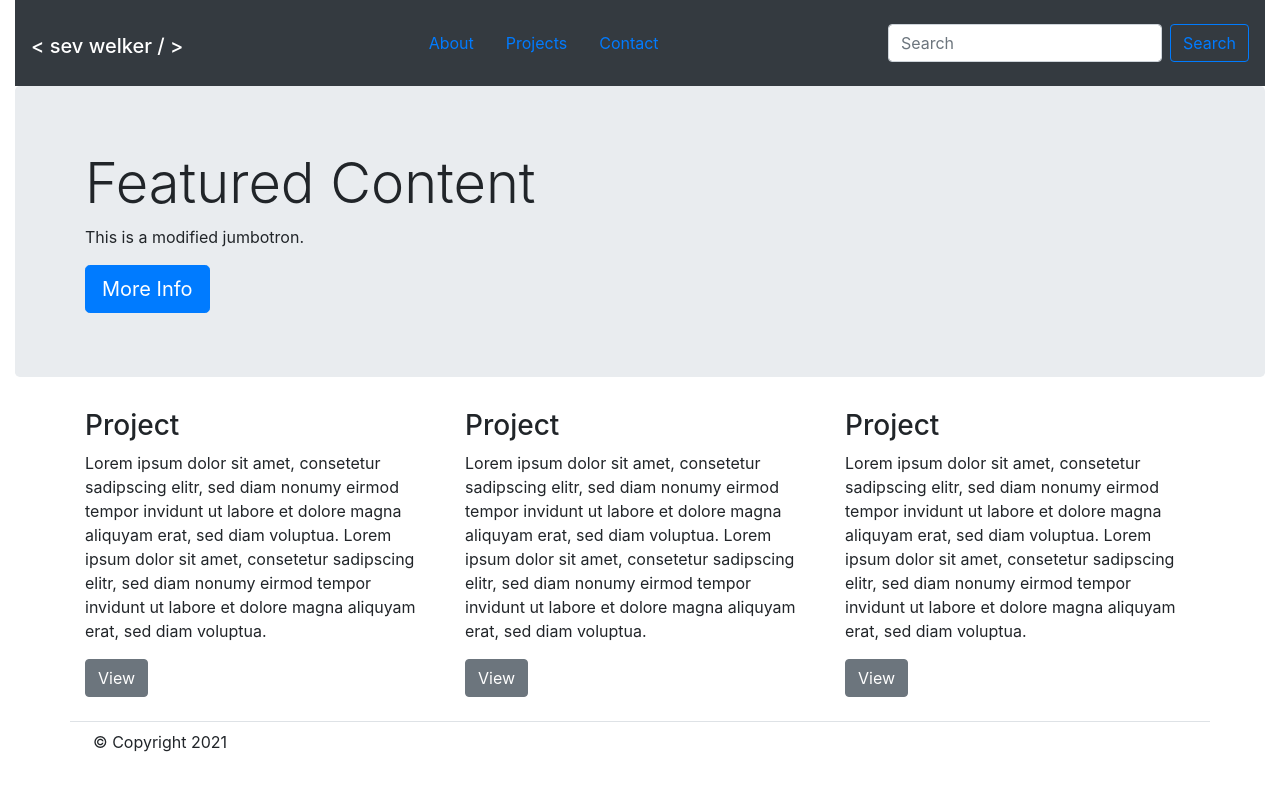
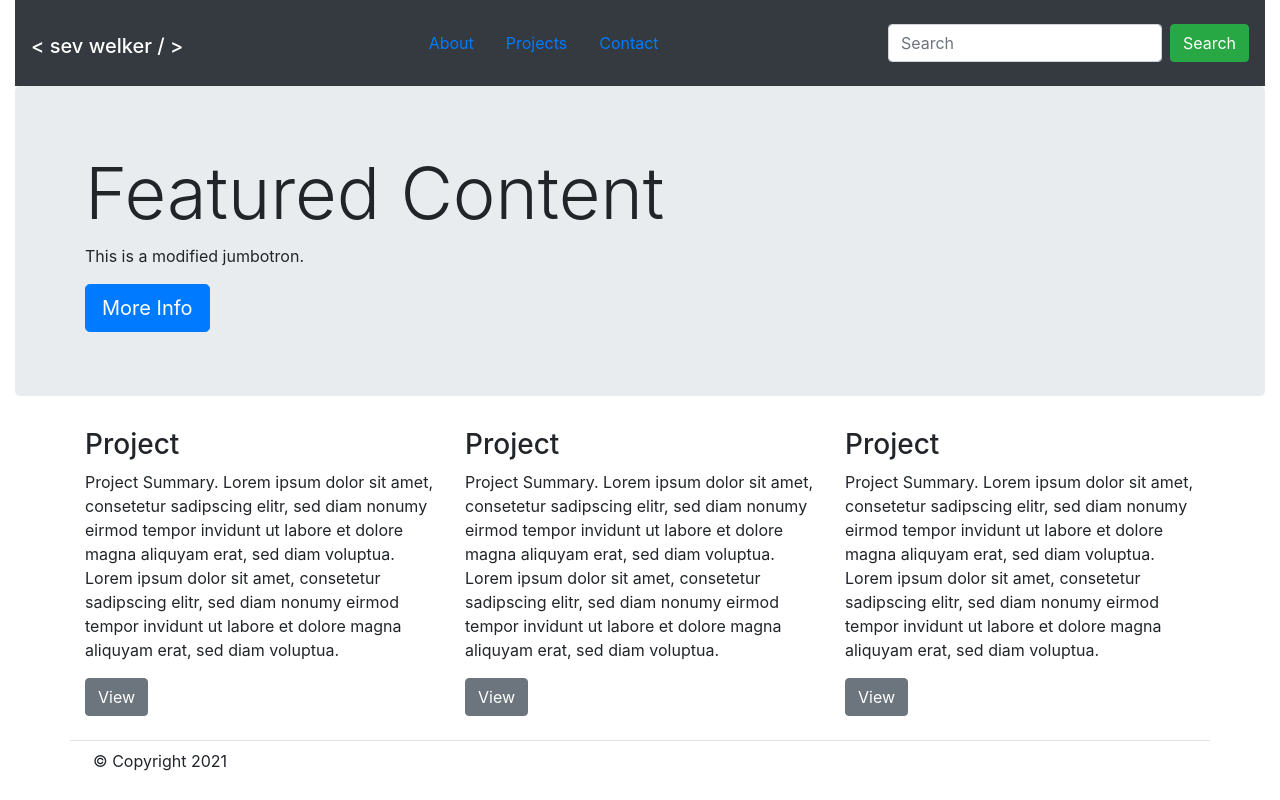
Before and after one commit to sevrinn/bootstrap, a plain HTML site: page index.html in a window 1280 px wide. Drawn offline with nearby package versions, Linux system fonts and the light colour scheme.

Commit message:
added btn-success class to search form button

```diff
--- a/index.html
+++ b/index.html
@@ -39,13 +39,13 @@
 
 					<form action="GET" class="form-inline my-2">
 						<input type="search" placeholder="Search" aria-label="Search" class="form-control mr-sm-2">
-						<button class="btn btn-outline-primary my-2" type="submit">Search</button>
+						<button class="btn btn-success my-2" type="submit">Search</button>
 					</form>
 
       </nav>
 			<div class="jumbotron">
 				<div class="container">
-					<h2 class="display-4">Featured Content</h2>
+					<h2 class="display-3">Featured Content</h2>
 					<p>This is a modified jumbotron.</p>
 					<button type="button" class="btn btn-primary btn-lg">More Info</button>
 				</div>
@@ -56,17 +56,17 @@
 				<div class="row">
 					<div class="col-sm-4">
 						<h3>Project</h3>
-						<p>Lorem ipsum dolor sit amet, consetetur sadipscing elitr, sed diam nonumy eirmod tempor invidunt ut labore et dolore magna aliquyam erat, sed diam voluptua. Lorem ipsum dolor sit amet, consetetur sadipscing elitr, sed diam nonumy eirmod tempor invidunt ut labore et dolore magna aliquyam erat, sed diam voluptua.</p>
+						<p>Project Summary. Lorem ipsum dolor sit amet, consetetur sadipscing elitr, sed diam nonumy eirmod tempor invidunt ut labore et dolore magna aliquyam erat, sed diam voluptua. Lorem ipsum dolor sit amet, consetetur sadipscing elitr, sed diam nonumy eirmod tempor invidunt ut labore et dolore magna aliquyam erat, sed diam voluptua.</p>
 						<button class="btn btn-secondary">View</button>
 					</div>
 					<div class="col-sm-4">
 						<h3>Project</h3>
-						<p>Lorem ipsum dolor sit amet, consetetur sadipscing elitr, sed diam nonumy eirmod tempor invidunt ut labore et dolore magna aliquyam erat, sed diam voluptua. Lorem ipsum dolor sit amet, consetetur sadipscing elitr, sed diam nonumy eirmod tempor invidunt ut labore et dolore magna aliquyam erat, sed diam voluptua.</p>
+						<p>Project Summary. Lorem ipsum dolor sit amet, consetetur sadipscing elitr, sed diam nonumy eirmod tempor invidunt ut labore et dolore magna aliquyam erat, sed diam voluptua. Lorem ipsum dolor sit amet, consetetur sadipscing elitr, sed diam nonumy eirmod tempor invidunt ut labore et dolore magna aliquyam erat, sed diam voluptua.</p>
 						<button class="btn btn-secondary">View</button>
 					</div>
 					<div class="col-sm-4">
 						<h3>Project</h3>
-						<p>Lorem ipsum dolor sit amet, consetetur sadipscing elitr, sed diam nonumy eirmod tempor invidunt ut labore et dolore magna aliquyam erat, sed diam voluptua. Lorem ipsum dolor sit amet, consetetur sadipscing elitr, sed diam nonumy eirmod tempor invidunt ut labore et dolore magna aliquyam erat, sed diam voluptua.</p>
+						<p>Project Summary. Lorem ipsum dolor sit amet, consetetur sadipscing elitr, sed diam nonumy eirmod tempor invidunt ut labore et dolore magna aliquyam erat, sed diam voluptua. Lorem ipsum dolor sit amet, consetetur sadipscing elitr, sed diam nonumy eirmod tempor invidunt ut labore et dolore magna aliquyam erat, sed diam voluptua.</p>
 						<button class="btn btn-secondary">View</button>
 					</div>
 				</div>
```
